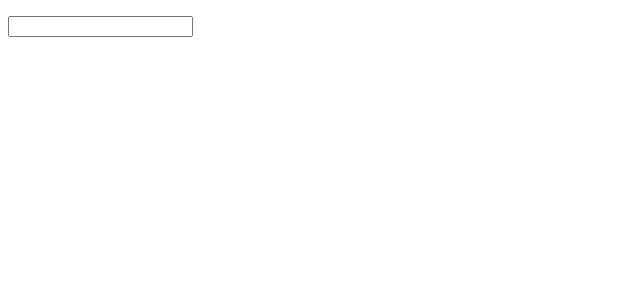
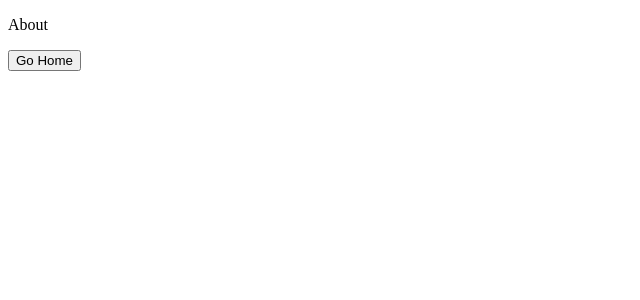
Before and after one commit to MatthewThornton/onsen-react-redux, a React app: page /about in a window 1280 px wide. Shown: the top 300 px of the page, without its empty margins (0-640 px from the left). Built offline with nearby package versions, Linux system fonts and the light colour scheme.

Commit message:
add react router and a simple about page

```diff
--- a/components/InputPreview.js
+++ b/components/InputPreview.js
@@ -1,4 +1,5 @@
 import React from "react";
+
 export default class InputPreview extends React.Component {
     render() {
         return (
--- /dev/null
+++ b/containers/About.js
@@ -0,0 +1,15 @@
+import React from "react";
+import { Link } from "react-router-dom";
+
+export default class About extends React.Component {
+    render() {
+        return (
+            <div>
+                <p>About</p>
+                <Link to="/">
+                    <button>Go Home</button>
+                </Link>
+            </div >
+        )
+    }
+}
--- a/containers/App.js
+++ b/containers/App.js
@@ -2,6 +2,8 @@ import React, { Component } from "react";
 import InputPreview from "../components/InputPreview";
 import { connect } from "react-redux";
 import { setMessage } from "../actions/message";
+import { Link } from "react-router-dom";
+
 class App extends Component {
     _onChange = (value) => {
         this.props.dispatch(setMessage(value))
@@ -15,6 +17,9 @@ class App extends Component {
                     value={message}
                     onChange={this._onChange}
                 />
+                <Link to="/about">
+                    <button>Go to About</button>
+                </Link>
             </div>
         )
     }
--- a/index.js
+++ b/index.js
@@ -1,12 +1,14 @@
 import React from "react";
 import ReactDOM from "react-dom";
-// main app
-import App from "./containers/App";
 import { Provider } from "react-redux";
+
+// main routes
+import AppRoutes from "./routes";
 import store from "./store";
+
 ReactDOM.render(
     <Provider store={store}>
-        <App />
+        <AppRoutes />
     </Provider>,
     document.getElementById("app")
 )
--- a/package.json
+++ b/package.json
@@ -33,7 +33,7 @@
     "react": "^15.6.1",
     "react-dom": "^15.6.1",
     "react-redux": "^5.1.1",
-    "react-router-dom": "^4.2.2",
+    "react-router-dom": "^4.3.1",
     "react-router-redux": "^4.0.8",
     "redux": "^3.7.2",
     "redux-thunk": "^2.3.0",
--- /dev/null
+++ b/routes.js
@@ -0,0 +1,14 @@
+import React from "react";
+import { BrowserRouter, Route, Switch, Link } from "react-router-dom";
+import App from "./containers/App";
+import About from "./containers/About";
+export default () => {
+    return (
+        <BrowserRouter>
+            <Switch>
+                <Route exact path="/" component={App}/>
+                <Route path="/about" component={About}/>
+            </Switch>
+        </BrowserRouter>
+    )
+}
```
